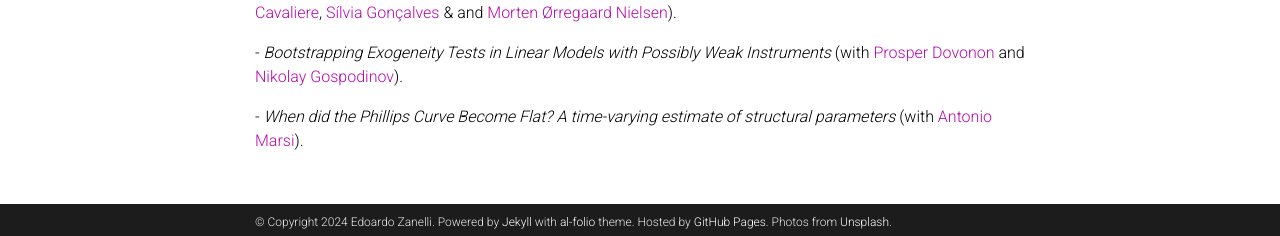
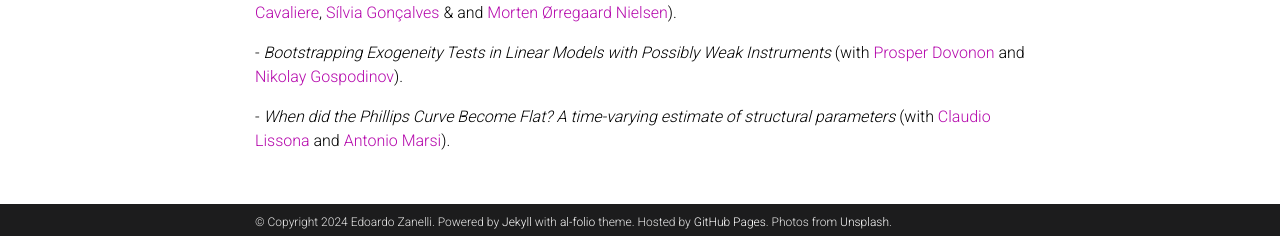
Before and after one commit to edoardozanelli/edoardozanelli.github.io, a Jekyll site: the page built from _pages/projects.md, in a window 1280 px wide and 1088 px high. Shown: the part 849-1085 px from the top of the window. Built offline with Jekyll 4.4.1, drawn with Linux system fonts in a browser that asks for light colours; comment, search, counter and statistics services are not loaded; a style sheet for code colours, icons or effects is not loaded.

Commit message:
Update projects.md

```diff
--- a/_pages/projects.md
+++ b/_pages/projects.md
@@ -55,4 +55,4 @@
 <br>
 
 
-<p>- <em>When did the Phillips Curve Become Flat? A time-varying estimate of structural parameters</em> (with <a href="https://sites.google.com/view/antoniomarsi/home">Antonio Marsi</a>).
+<p>- <em>When did the Phillips Curve Become Flat? A time-varying estimate of structural parameters</em> (with <a href="https://www.unibo.it/sitoweb/claudio.lissona2/en">Claudio Lissona</a> and <a href="https://sites.google.com/view/antoniomarsi/home">Antonio Marsi</a>).
```
